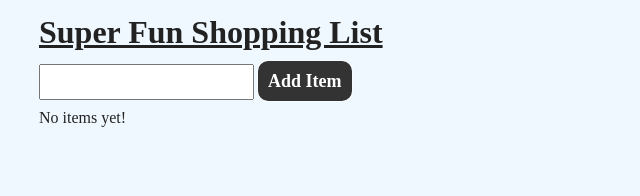
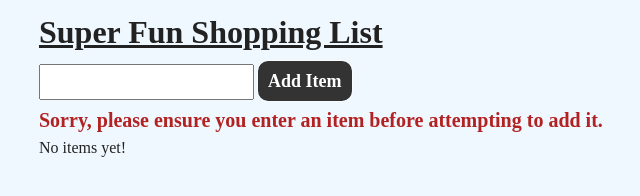
Before and after one commit to johnnewton-hub/js-practice, a plain HTML site: page Shopping List/index.html in a window 1280 px wide. Both pictures are taken after a click on the link "Add Item". Shown: the whole page, without its empty margins (89-729 px from the left). Drawn offline with Linux system fonts and the light colour scheme.

Commit message:
Added error outputs;

```diff
--- a/Shopping List/css/styles.css
+++ b/Shopping List/css/styles.css
@@ -41,3 +41,9 @@ ul {
 ul li {
     margin: 5px 0;
 }
+#error-output {
+    font-size: 20px;
+    margin: 10px 0;
+    color: firebrick;
+    font-weight: bold;
+}
--- a/Shopping List/index.html
+++ b/Shopping List/index.html
@@ -29,6 +29,7 @@
         <input type="text">
         <a href="#">Add Item</a>
       </div>
+      <p id="error-output"></p>
       <ul class="empty">
         <li>No items yet!</li>
       </ul>
--- a/Shopping List/js/scripts.js
+++ b/Shopping List/js/scripts.js
@@ -8,16 +8,35 @@
     const addButton = document.querySelector("a");
     // <ul class="empty">
     const list = document.querySelector("ul");
+    // <p id="error-output"></p>
+    const error = document.querySelector("#error-output");
     // Running list of all our items.
     let itemArray = [];
 
     addButton.addEventListener("click", () =>
         {
-            // TODO: Add Error Output to User
+            // Keep track of if the current submission has an error.
+            let errors = false;
+
+            // If the input is empty.
+            if (input.value.trim() === "")
+            {
+                error.innerText = "Sorry, please ensure you enter an item before attempting to add it.";
+                errors = true;
+            }
+            // If the input already exists.
+            if (itemArray.includes(input.value.trim().toLowerCase()))
+            {
+                error.innerText = "Sorry, please ensure that the item you have entered is not already on your list.";
+                errors = true;
+            }
 
             // Prevent Empty List Items (Including Whitespace) and Prevent Duplicate List Items (Case Insensitive)
-            if (input.value.trim() !== "" && !itemArray.includes(input.value.trim().toLowerCase()))
+            if (!errors)
             {
+                // Clear any errors from previous submissions if this one is valid.
+                error.innerText = "";
+
                 // 1. Create a list item element.
                 let newListItem = document.createElement("li");
 
```
